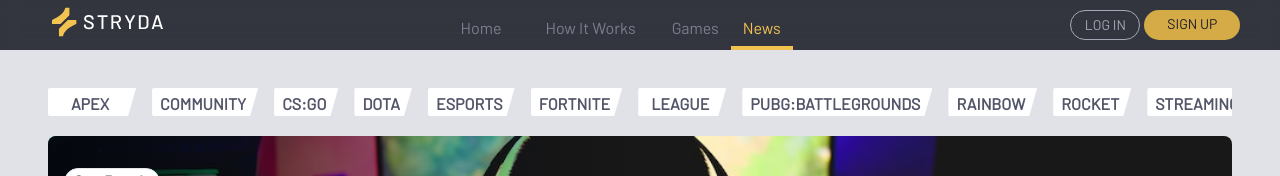
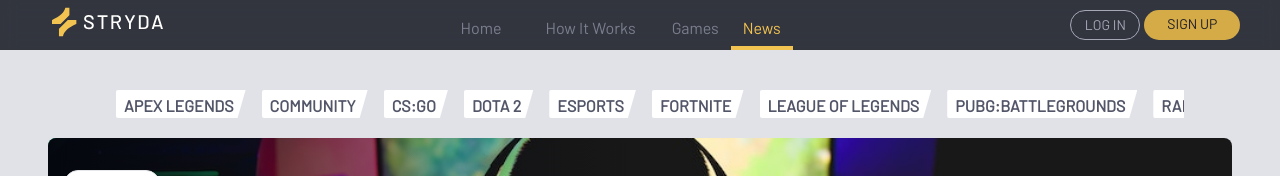
Before and after one commit to DIFU-N/cooljoe, a React (Vite) app: page /news in a window 1280 px wide. Shown: the top 176 px of the page. Built offline with nearby package versions, Linux system fonts and the light colour scheme; a web font is replaced by a local one.

Commit message:
IntroComp-NP regex fix for topicname

```diff
--- a/src/pages/News/IntroComp-N.jsx
+++ b/src/pages/News/IntroComp-N.jsx
@@ -13,8 +13,8 @@
         fontFamily: 'Barlow, sans-serif'
     }
   return (
-    <div className='relative pt-[60px] md:pt-[80px] ml-4 md:ml-0 overflow-x-auto overflow-y-hidden mb-3 bg-[#e1e2e7]'>
-        <div className='flex gap-x-4 py-2'>
+    <div className='relative pt-[60px] md:pt-[80px] md:mx-12 lg:pt-[90px] lg:py-2 ml-4 overflow-x-auto overflow-y-hidden mb-3 bg-[#e1e2e7]'>
+        <div className='flex gap-x-4 py-2 lg:mx-5 lg:py-0'>
         {headlineTopic.map((topic) => (
             // <a href="" key={topic.id} className='active:opacity-50'>
                 <button
@@ -28,6 +28,7 @@
                         } else {
                             dispatch(setActiveCategory(topic.tag))
                             dispatch(setBgImage(topic.image));
+                            console.log(topic.name);
                             dispatch(setActiveName(topic.name))
                             dispatch(setActiveText(topic.text))
                         }
@@ -37,8 +38,8 @@
                         activeCategory === topic.tag
                           ? "bg-[#101323] text-white"
                           : "bg-white text-[#535669]"
-                      } w-fit h-7 chip-sliced rounded-l-sm py-1 pl-2 pr-3 font-black`}>
-                    {topic.name}
+                      } w-full h-7 chip-sliced rounded-l-sm py-1 pl-2 pr-3 font-black`}>
+                    {topic.name.replace(/ /g, '\u00a0')}
                 </button>
             // </a>
         ))}
```
